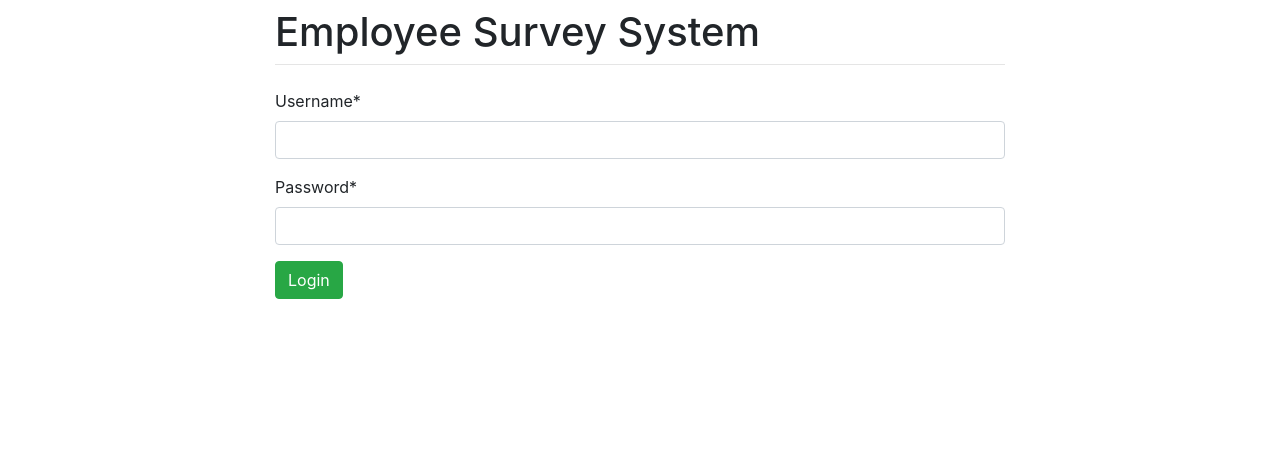
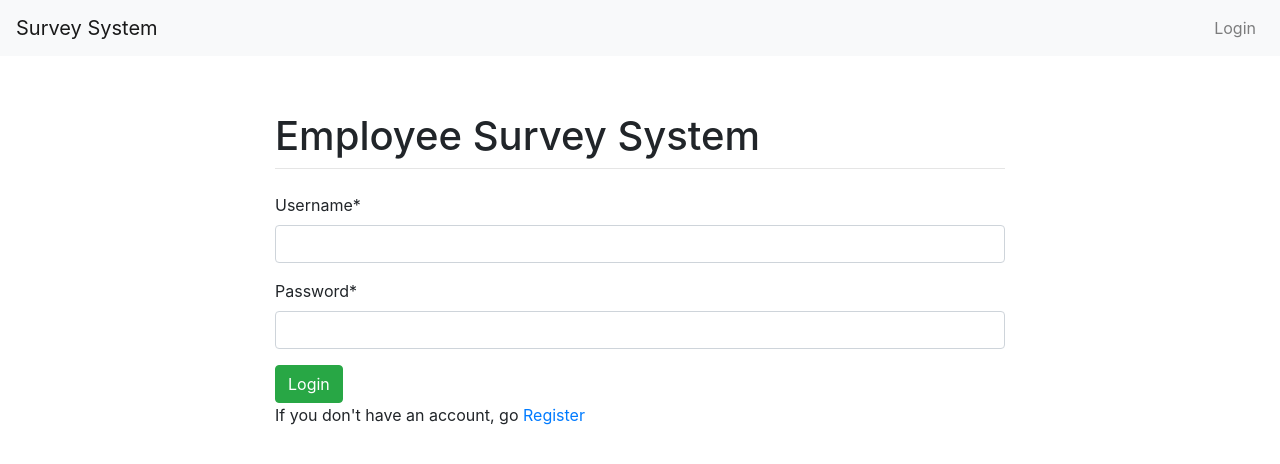
Before and after one commit to mohamedelnadry/survey_system, a Django app: page /accounts/login/ in a window 1280 px wide. Shown: the top 464 px of the page. Run offline with Django 4.2, Linux system fonts and the light colour scheme; some libraries are stand-ins or nearby versions.

Commit message:
add survey

```diff
--- a/accounts/forms.py
+++ b/accounts/forms.py
@@ -15,12 +15,12 @@ class LoginForm(forms.Form):
         password = cleaned_data.get('password')
 
         if username and password:
-            self.user = authenticate(username=username, password=password)
-            if self.user is None:
-                raise ValidationError("Invalid username or password")
-
+            user = authenticate(username=username, password=password)
+            if user is None:
+                raise forms.ValidationError("Invalid username or password")
+            else:
+                cleaned_data['user'] = user
         return cleaned_data
-
 
 
 class EmployeeForm(forms.ModelForm):
--- a/accounts/urls.py
+++ b/accounts/urls.py
@@ -5,6 +5,8 @@ from rest_framework_simplejwt.views import (
     TokenObtainPairView,
     TokenRefreshView,
 )
+from django.contrib.auth.views import LogoutView
+
 
 urlpatterns = [
     path("api/register", ResgisterEmployee.as_view(), name="employee_register"),
@@ -12,6 +14,5 @@ urlpatterns = [
     path('api/token/refresh', TokenRefreshView.as_view(), name='token_refresh'),
     path("registerform", Register.as_view(), name="temp_register"),
     path('login/', LoginView.as_view(), name='login'),
-
-
+    path('logout/', LogoutView.as_view(next_page='/accounts/login'), name='logout'),
 ]
--- a/accounts/web_views.py
+++ b/accounts/web_views.py
@@ -1,6 +1,7 @@
 from django.shortcuts import render, redirect
 from django.urls import reverse_lazy
 from django.views.generic import CreateView, View
+from django.contrib.auth.views import LogoutView
 from django.contrib.auth import login
 from .forms import EmployeeForm, LoginForm
 from django.contrib.auth import login
@@ -8,16 +9,22 @@ from django.contrib.auth import login
 
 class Register(CreateView):
     form_class = EmployeeForm
-    success_url = reverse_lazy('temp_register')
+    success_url = reverse_lazy('login')
     template_name = 'accounts/register.html'
+    def get(self, request, *args, **kwargs):
+        if request.user.is_authenticated:
+            return redirect('/listsurvey')
+        return super().get(request, *args, **kwargs)
 
 
 class LoginView(View):
     form_class = LoginForm
     template_name = 'accounts/login.html'
-    success_url = reverse_lazy('temp_register')
+    success_url = reverse_lazy('list_survey')
 
     def get(self, request):
+        if request.user.is_authenticated:
+            return redirect('/listsurvey')
         form = self.form_class()
         return render(request, self.template_name, {'form': form})
 
@@ -26,5 +33,5 @@ class LoginView(View):
         if form.is_valid():
             user = form.cleaned_data.get('user')
             login(request, user)
-            return redirect('/')
+            return redirect('/listsurvey')
         return render(request, self.template_name, context={'form': form, 'message': 'Login failed!'})
--- a/project/urls.py
+++ b/project/urls.py
@@ -7,6 +7,8 @@ from django.urls import path, include
 urlpatterns = [
     path('admin/', admin.site.urls),
     path('accounts/', include('accounts.urls')),
-    path('api/', include('survey.urls'))
+    path('api/', include('survey.urls')),
+    path('', include('survey.web_urls')),
+
 
 ]
--- /dev/null
+++ b/survey/web_urls.py
@@ -0,0 +1,6 @@
+from django.urls import path
+from .web_veiw import SurveyView
+
+urlpatterns = [
+    path("listsurvey", SurveyView.as_view(), name="list_survey"),
+]
--- a/templates/accounts/login.html
+++ b/templates/accounts/login.html
@@ -12,4 +12,7 @@
     {% endif %}
     <button type="submit" class="btn btn-success">Login</button>
   </form>
+  <p>If you don't have an account, go <a href="{% url 'temp_register' %}">Register</a></p>
+
+
 {% endblock %}
--- a/templates/base.html
+++ b/templates/base.html
@@ -1,21 +1,51 @@
-<!doctype html>
+<!DOCTYPE html>
 <html lang="en">
+
 <head>
-    <meta charset="utf-8">
-    <meta name="viewport" content="width=device-width, initial-scale=1, shrink-to-fit=no">
-    <link rel="stylesheet" href="https://stackpath.bootstrapcdn.com/bootstrap/4.1.3/css/bootstrap.min.css" integrity="sha384-MCw98/SFnGE8fJT3GXwEOngsV7Zt27NXFoaoApmYm81iuXoPkFOJwJ8ERdknLPMO" crossorigin="anonymous">
-    <title>Employee Survey System</title>
+  <meta charset="UTF-8" />
+  <title>Surveys</title>
+  <!-- Bootstrap CSS -->
+  <link href="https://stackpath.bootstrapcdn.com/bootstrap/4.5.0/css/bootstrap.min.css" rel="stylesheet" />
 </head>
+
 <body>
-    <div class="container">
+  <nav class="navbar navbar-expand-lg navbar-light bg-light">
+    <a class="navbar-brand" href="#">Survey System</a>
+    <button class="navbar-toggler" type="button" data-toggle="collapse" data-target="#navbarNav"
+      aria-controls="navbarNav" aria-expanded="false" aria-label="Toggle navigation">
+      <span class="navbar-toggler-icon"></span>
+    </button>
+    <div class="collapse navbar-collapse" id="navbarNav">
+      <ul class="navbar-nav ml-auto">
+        {% if user.is_authenticated %}
+        <li class="nav-item">
+          <span class="nav-link">Welcome, {{ user.username }}!</span>
+        </li>
+        <li class="nav-item">
+          <a class="nav-link" href="{% url 'logout' %}">Logout</a>
+        </li>
+        {% else %}
+        <li class="nav-item">
+          <a class="nav-link" href="{% url 'login' %}">Login</a>
+        </li>
+        {% endif %}
+      </ul>
+    </div>
+  </nav>
+  <div class="container mt-5">
     <div class="row justify-content-center">
       <div class="col-8">
         <h1 class="mt-2">Employee Survey System</h1>
-          <hr class="mt-0 mb-4">
-          {% block content %}
-          {% endblock %}
+        <hr class="mt-0 mb-4" />
+        {% block content %} {% endblock %}
       </div>
     </div>
+    <!-- The rest of your content goes here -->
   </div>
+  <!-- Optional Bootstrap JS (if needed) -->
+  <script src="https://code.jquery.com/jquery-3.5.1.slim.min.js"></script>
+  <script src="https://cdn.jsdelivr.net/npm/@popperjs/core@2.9.3/dist/umd/popper.min.js"></script>
+  <script src="https://stackpath.bootstrapcdn.com/bootstrap/4.5.0/js/bootstrap.min.js"></script>
 </body>
+
 </html>
```
Also changed, not shown: survey/forms.py (added, +9 -0 lines), survey/web_veiw.py (added, +30 -0 lines), templates/survey/list_survey.html (+31 -0 lines). Lines whose indentation alone changed are shown as unchanged.
